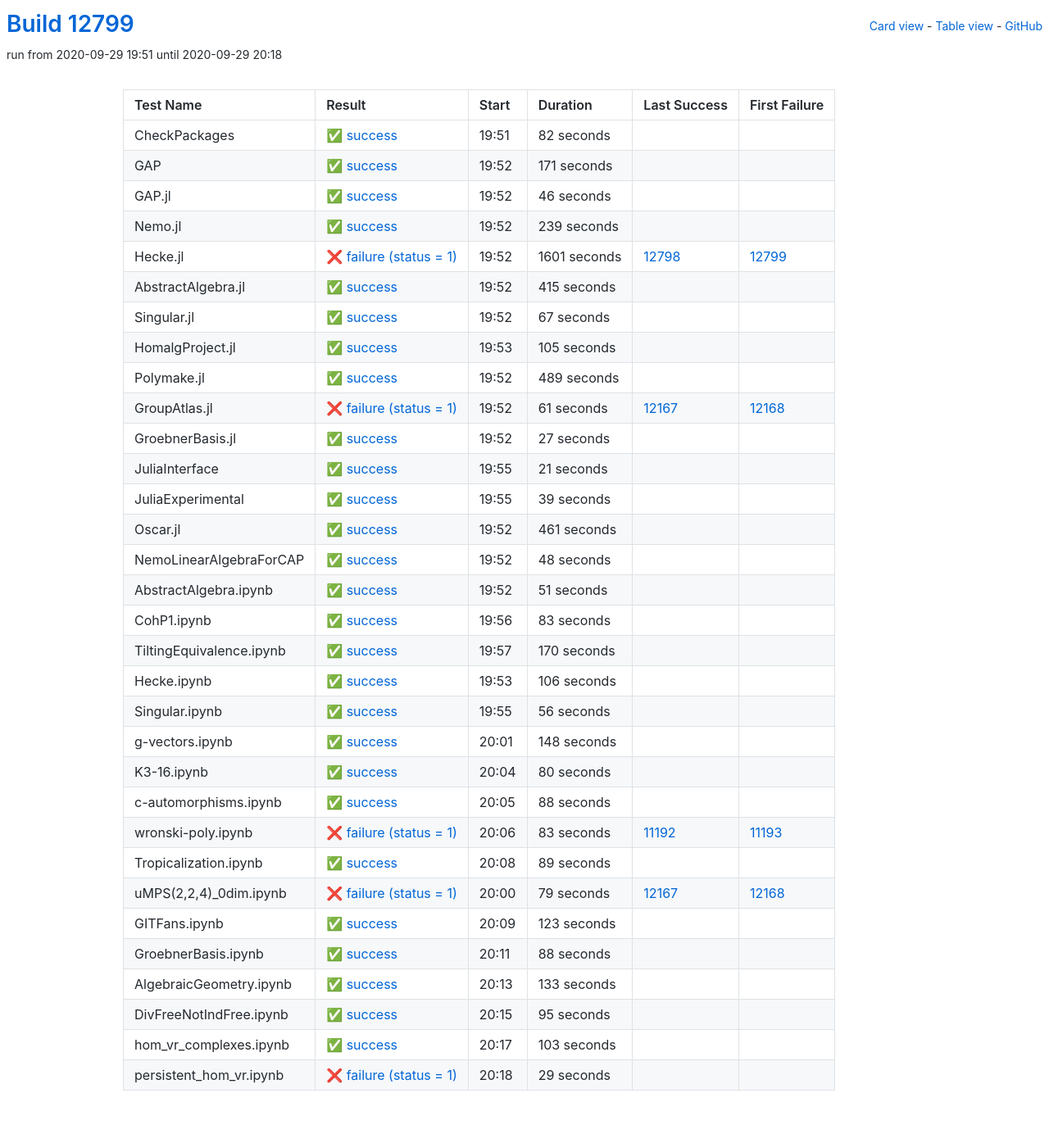
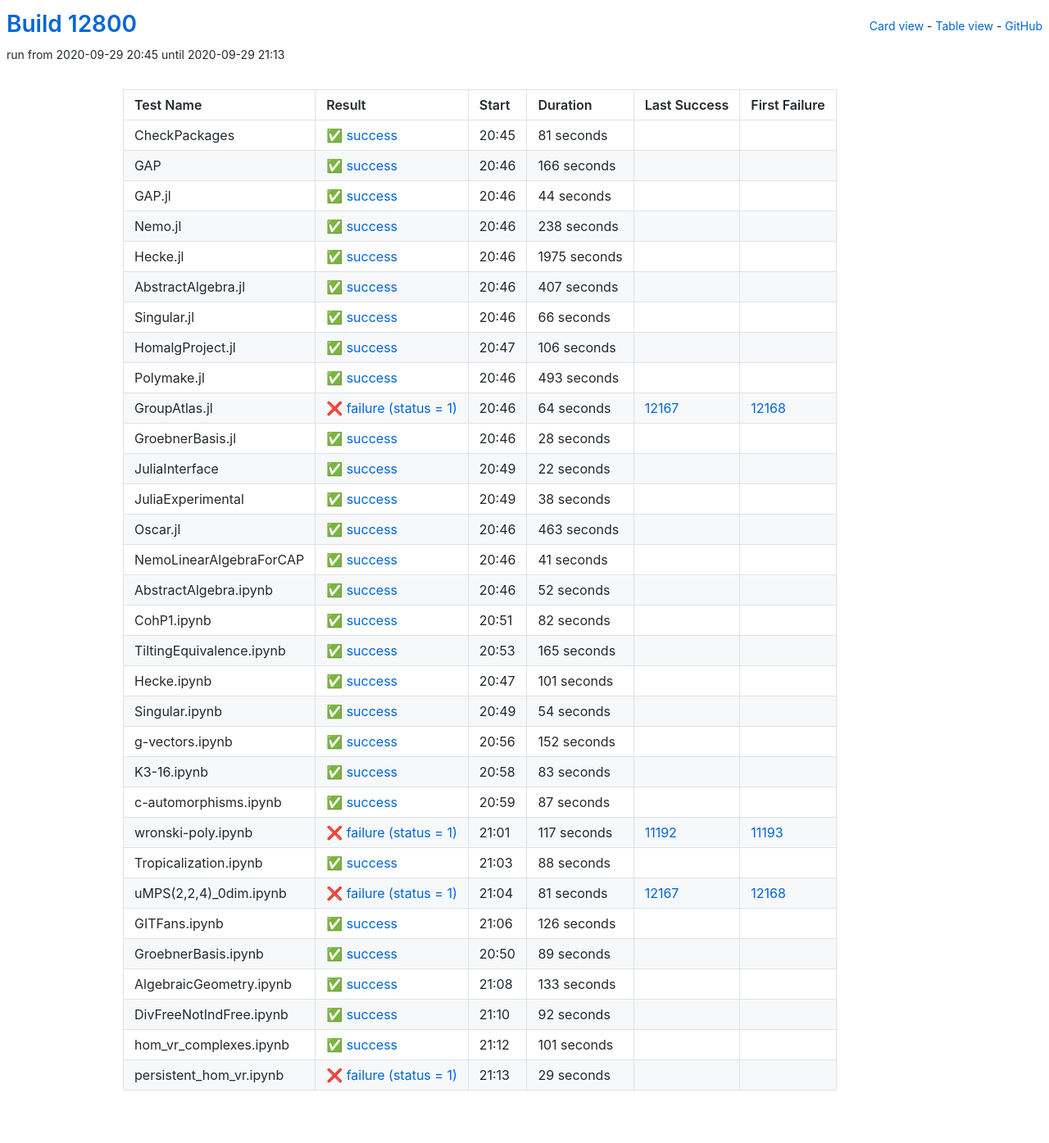
Before and after one commit to oscar-system/oscar-ci-status, a Jekyll site: the page built from table.html, in a window 1280 px wide. Shown: the whole page at 82% size. Built offline with Jekyll 4.4.1, drawn with Linux system fonts in a browser that asks for light colours.

Commit message:
Build #12800

```diff
--- a/_data/ci.yml
+++ b/_data/ci.yml
@@ -1,6 +1,6 @@
 ---
-build: 12799
-build_url: https://oscarci.mathematik.uni-kl.de/job/oscar/12799/
+build: 12800
+build_url: https://oscarci.mathematik.uni-kl.de/job/oscar/12800/
 job: oscar
 organization: oscar-system
 repo: oscar-ci-status
@@ -8,8 +8,200 @@
 tests:
 - name: CheckPackages
   id: checkpackages
-  log: https://oscarci.mathematik.uni-kl.de/job/oscar/12799/artifact/logs/build-12799/CheckPackages.log
-  start: 2020-09-29 19:51
+  log: https://oscarci.mathematik.uni-kl.de/job/oscar/12800/artifact/logs/build-12800/CheckPackages.log
+  start: 2020-09-29 20:45
+  success: true
+  exitcode: 0
+  status: success
+  duration: 81
+  last_success: false
+  last_success_url:
+  first_failure: false
+  first_failure_url:
+- name: GAP
+  id: gap
+  log: https://oscarci.mathematik.uni-kl.de/job/oscar/12800/artifact/logs/build-12800/GAP.log
+  start: 2020-09-29 20:46
+  success: true
+  exitcode: 0
+  status: success
+  duration: 166
+  last_success: false
+  last_success_url:
+  first_failure: false
+  first_failure_url:
+- name: GAP.jl
+  id: gap-jl
+  log: https://oscarci.mathematik.uni-kl.de/job/oscar/12800/artifact/logs/build-12800/GAP.jl.log
+  start: 2020-09-29 20:46
+  success: true
+  exitcode: 0
+  status: success
+  duration: 44
+  last_success: false
+  last_success_url:
+  first_failure: false
+  first_failure_url:
+- name: Nemo.jl
+  id: nemo-jl
+  log: https://oscarci.mathematik.uni-kl.de/job/oscar/12800/artifact/logs/build-12800/Nemo.jl.log
+  start: 2020-09-29 20:46
+  success: true
+  exitcode: 0
+  status: success
+  duration: 238
+  last_success: false
+  last_success_url:
+  first_failure: false
+  first_failure_url:
+- name: Hecke.jl
+  id: hecke-jl
+  log: https://oscarci.mathematik.uni-kl.de/job/oscar/12800/artifact/logs/build-12800/Hecke.jl.log
+  start: 2020-09-29 20:46
+  success: true
+  exitcode: 0
+  status: success
+  duration: 1975
+  last_success: false
+  last_success_url:
+  first_failure: false
+  first_failure_url:
+- name: AbstractAlgebra.jl
+  id: abstractalgebra-jl
+  log: https://oscarci.mathematik.uni-kl.de/job/oscar/12800/artifact/logs/build-12800/AbstractAlgebra.jl.log
+  start: 2020-09-29 20:46
+  success: true
+  exitcode: 0
+  status: success
+  duration: 407
+  last_success: false
+  last_success_url:
+  first_failure: false
+  first_failure_url:
+- name: Singular.jl
+  id: singular-jl
+  log: https://oscarci.mathematik.uni-kl.de/job/oscar/12800/artifact/logs/build-12800/Singular.jl.log
+  start: 2020-09-29 20:46
+  success: true
+  exitcode: 0
+  status: success
+  duration: 66
+  last_success: false
+  last_success_url:
+  first_failure: false
+  first_failure_url:
+- name: HomalgProject.jl
+  id: homalgproject-jl
+  log: https://oscarci.mathematik.uni-kl.de/job/oscar/12800/artifact/logs/build-12800/HomalgProject.jl.log
+  start: 2020-09-29 20:47
+  success: true
+  exitcode: 0
+  status: success
+  duration: 106
+  last_success: false
+  last_success_url:
+  first_failure: false
+  first_failure_url:
+- name: Polymake.jl
+  id: polymake-jl
+  log: https://oscarci.mathematik.uni-kl.de/job/oscar/12800/artifact/logs/build-12800/Polymake.jl.log
+  start: 2020-09-29 20:46
+  success: true
+  exitcode: 0
+  status: success
+  duration: 493
+  last_success: false
+  last_success_url:
+  first_failure: false
+  first_failure_url:
+- name: GroupAtlas.jl
+  id: groupatlas-jl
+  log: https://oscarci.mathematik.uni-kl.de/job/oscar/12800/artifact/logs/build-12800/GroupAtlas.jl.log
+  start: 2020-09-29 20:46
+  success: false
+  exitcode: 1
+  status: failure
+  duration: 64
+  last_success: 12167
+  last_success_url: https://oscarci.mathematik.uni-kl.de/job/oscar/12167/
+  first_failure: 12168
+  first_failure_url: https://oscarci.mathematik.uni-kl.de/job/oscar/12168/
+- name: GroebnerBasis.jl
+  id: groebnerbasis-jl
+  log: https://oscarci.mathematik.uni-kl.de/job/oscar/12800/artifact/logs/build-12800/GroebnerBasis.jl.log
+  start: 2020-09-29 20:46
+  success: true
+  exitcode: 0
+  status: success
+  duration: 28
+  last_success: false
+  last_success_url:
+  first_failure: false
+  first_failure_url:
+- name: JuliaInterface
+  id: juliainterface
+  log: https://oscarci.mathematik.uni-kl.de/job/oscar/12800/artifact/logs/build-12800/JuliaInterface.log
+  start: 2020-09-29 20:49
+  success: true
+  exitcode: 0
+  status: success
+  duration: 22
+  last_success: false
+  last_success_url:
+  first_failure: false
+  first_failure_url:
+- name: JuliaExperimental
+  id: juliaexperimental
+  log: https://oscarci.mathematik.uni-kl.de/job/oscar/12800/artifact/logs/build-12800/JuliaExperimental.log
+  start: 2020-09-29 20:49
+  success: true
+  exitcode: 0
+  status: success
+  duration: 38
+  last_success: false
+  last_success_url:
+  first_failure: false
+  first_failure_url:
+- name: Oscar.jl
+  id: oscar-jl
+  log: https://oscarci.mathematik.uni-kl.de/job/oscar/12800/artifact/logs/build-12800/Oscar.jl.log
+  start: 2020-09-29 20:46
+  success: true
+  exitcode: 0
+  status: success
+  duration: 463
+  last_success: false
+  last_success_url:
+  first_failure: false
+  first_failure_url:
+- name: NemoLinearAlgebraForCAP
+  id: nemolinearalgebraforcap
+  log: https://oscarci.mathematik.uni-kl.de/job/oscar/12800/artifact/logs/build-12800/NemoLinearAlgebraForCAP.log
+  start: 2020-09-29 20:46
+  success: true
+  exitcode: 0
+  status: success
+  duration: 41
+  last_success: false
+  last_success_url:
+  first_failure: false
+  first_failure_url:
+- name: AbstractAlgebra.ipynb
+  id: abstractalgebra-ipynb
+  log: https://oscarci.mathematik.uni-kl.de/job/oscar/12800/artifact/logs/build-12800/AbstractAlgebra.ipynb.log
+  start: 2020-09-29 20:46
+  success: true
+  exitcode: 0
+  status: success
+  duration: 52
+  last_success: false
+  last_success_url:
+  first_failure: false
+  first_failure_url:
+- name: CohP1.ipynb
+  id: cohp1-ipynb
+  log: https://oscarci.mathematik.uni-kl.de/job/oscar/12800/artifact/logs/build-12800/CohP1.ipynb.log
+  start: 2020-09-29 20:51
   success: true
   exitcode: 0
   status: success
@@ -18,190 +210,58 @@
   last_success_url:
   first_failure: false
   first_failure_url:
-- name: GAP
-  id: gap
-  log: https://oscarci.mathematik.uni-kl.de/job/oscar/12799/artifact/logs/build-12799/GAP.log
-  start: 2020-09-29 19:52
+- name: TiltingEquivalence.ipynb
+  id: tiltingequivalence-ipynb
+  log: https://oscarci.mathematik.uni-kl.de/job/oscar/12800/artifact/logs/build-12800/TiltingEquivalence.ipynb.log
+  start: 2020-09-29 20:53
   success: true
   exitcode: 0
   status: success
-  duration: 171
+  duration: 165
   last_success: false
   last_success_url:
   first_failure: false
   first_failure_url:
-- name: GAP.jl
-  id: gap-jl
-  log: https://oscarci.mathematik.uni-kl.de/job/oscar/12799/artifact/logs/build-12799/GAP.jl.log
-  start: 2020-09-29 19:52
+- name: Hecke.ipynb
+  id: hecke-ipynb
+  log: https://oscarci.mathematik.uni-kl.de/job/oscar/12800/artifact/logs/build-12800/Hecke.ipynb.log
+  start: 2020-09-29 20:47
   success: true
   exitcode: 0
   status: success
-  duration: 46
+  duration: 101
   last_success: false
   last_success_url:
   first_failure: false
   first_failure_url:
-- name: Nemo.jl
-  id: nemo-jl
-  log: https://oscarci.mathematik.uni-kl.de/job/oscar/12799/artifact/logs/build-12799/Nemo.jl.log
-  start: 2020-09-29 19:52
+- name: Singular.ipynb
+  id: singular-ipynb
+  log: https://oscarci.mathematik.uni-kl.de/job/oscar/12800/artifact/logs/build-12800/Singular.ipynb.log
+  start: 2020-09-29 20:49
   success: true
   exitcode: 0
   status: success
-  duration: 239
+  duration: 54
   last_success: false
   last_success_url:
   first_failure: false
   first_failure_url:
-- name: Hecke.jl
-  id: hecke-jl
-  log: https://oscarci.mathematik.uni-kl.de/job/oscar/12799/artifact/logs/build-12799/Hecke.jl.log
-  start: 2020-09-29 19:52
-  success: false
-  exitcode: 1
-  status: failure
-  duration: 1601
-  last_success: 12798
-  last_success_url: https://oscarci.mathematik.uni-kl.de/job/oscar/12798/
-  first_failure: 12799
-  first_failure_url: https://oscarci.mathematik.uni-kl.de/job/oscar/12799/
-- name: AbstractAlgebra.jl
-  id: abstractalgebra-jl
-  log: https://oscarci.mathematik.uni-kl.de/job/oscar/12799/artifact/logs/build-12799/AbstractAlgebra.jl.log
-  start: 2020-09-29 19:52
+- name: g-vectors.ipynb
+  id: g-vectors-ipynb
+  log: https://oscarci.mathematik.uni-kl.de/job/oscar/12800/artifact/logs/build-12800/g-vectors.ipynb.log
+  start: 2020-09-29 20:56
   success: true
   exitcode: 0
   status: success
-  duration: 415
+  duration: 152
   last_success: false
   last_success_url:
   first_failure: false
   first_failure_url:
-- name: Singular.jl
-  id: singular-jl
-  log: https://oscarci.mathematik.uni-kl.de/job/oscar/12799/artifact/logs/build-12799/Singular.jl.log
-  start: 2020-09-29 19:52
-  success: true
-  exitcode: 0
-  status: success
-  duration: 67
-  last_success: false
-  last_success_url:
-  first_failure: false
-  first_failure_url:
-- name: HomalgProject.jl
-  id: homalgproject-jl
-  log: https://oscarci.mathematik.uni-kl.de/job/oscar/12799/artifact/logs/build-12799/HomalgProject.jl.log
-  start: 2020-09-29 19:53
-  success: true
-  exitcode: 0
-  status: success
-  duration: 105
-  last_success: false
-  last_success_url:
-  first_failure: false
-  first_failure_url:
-- name: Polymake.jl
-  id: polymake-jl
-  log: https://oscarci.mathematik.uni-kl.de/job/oscar/12799/artifact/logs/build-12799/Polymake.jl.log
-  start: 2020-09-29 19:52
-  success: true
-  exitcode: 0
-  status: success
-  duration: 489
-  last_success: false
-  last_success_url:
-  first_failure: false
-  first_failure_url:
-- name: GroupAtlas.jl
-  id: groupatlas-jl
-  log: https://oscarci.mathematik.uni-kl.de/job/oscar/12799/artifact/logs/build-12799/GroupAtlas.jl.log
-  start: 2020-09-29 19:52
-  success: false
-  exitcode: 1
-  status: failure
-  duration: 61
-  last_success: 12167
-  last_success_url: https://oscarci.mathematik.uni-kl.de/job/oscar/12167/
-  first_failure: 12168
-  first_failure_url: https://oscarci.mathematik.uni-kl.de/job/oscar/12168/
-- name: GroebnerBasis.jl
-  id: groebnerbasis-jl
-  log: https://oscarci.mathematik.uni-kl.de/job/oscar/12799/artifact/logs/build-12799/GroebnerBasis.jl.log
-  start: 2020-09-29 19:52
-  success: true
-  exitcode: 0
-  status: success
-  duration: 27
-  last_success: false
-  last_success_url:
-  first_failure: false
-  first_failure_url:
-- name: JuliaInterface
-  id: juliainterface
-  log: https://oscarci.mathematik.uni-kl.de/job/oscar/12799/artifact/logs/build-12799/JuliaInterface.log
-  start: 2020-09-29 19:55
-  success: true
-  exitcode: 0
-  status: success
-  duration: 21
-  last_success: false
-  last_success_url:
-  first_failure: false
-  first_failure_url:
-- name: JuliaExperimental
-  id: juliaexperimental
-  log: https://oscarci.mathematik.uni-kl.de/job/oscar/12799/artifact/logs/build-12799/JuliaExperimental.log
-  start: 2020-09-29 19:55
-  success: true
-  exitcode: 0
-  status: success
-  duration: 39
-  last_success: false
-  last_success_url:
-  first_failure: false
-  first_failure_url:
-- name: Oscar.jl
-  id: oscar-jl
-  log: https://oscarci.mathematik.uni-kl.de/job/oscar/12799/artifact/logs/build-12799/Oscar.jl.log
-  start: 2020-09-29 19:52
-  success: true
-  exitcode: 0
-  status: success
-  duration: 461
-  last_success: false
-  last_success_url:
-  first_failure: false
-  first_failure_url:
-- name: NemoLinearAlgebraForCAP
-  id: nemolinearalgebraforcap
-  log: https://oscarci.mathematik.uni-kl.de/job/oscar/12799/artifact/logs/build-12799/NemoLinearAlgebraForCAP.log
-  start: 2020-09-29 19:52
-  success: true
-  exitcode: 0
-  status: success
-  duration: 48
-  last_success: false
-  last_success_url:
-  first_failure: false
-  first_failure_url:
-- name: AbstractAlgebra.ipynb
-  id: abstractalgebra-ipynb
-  log: https://oscarci.mathematik.uni-kl.de/job/oscar/12799/artifact/logs/build-12799/AbstractAlgebra.ipynb.log
-  start: 2020-09-29 19:52
-  success: true
-  exitcode: 0
-  status: success
-  duration: 51
-  last_success: false
-  last_success_url:
-  first_failure: false
-  first_failure_url:
-- name: CohP1.ipynb
-  id: cohp1-ipynb
-  log: https://oscarci.mathematik.uni-kl.de/job/oscar/12799/artifact/logs/build-12799/CohP1.ipynb.log
-  start: 2020-09-29 19:56
+- name: K3-16.ipynb
+  id: k3-16-ipynb
+  log: https://oscarci.mathematik.uni-kl.de/job/oscar/12800/artifact/logs/build-12800/K3-16.ipynb.log
+  start: 2020-09-29 20:58
   success: true
   exitcode: 0
   status: success
@@ -210,70 +270,34 @@
   last_success_url:
   first_failure: false
   first_failure_url:
-- name: TiltingEquivalence.ipynb
-  id: tiltingequivalence-ipynb
-  log: https://oscarci.mathematik.uni-kl.de/job/oscar/12799/artifact/logs/build-12799/TiltingEquivalence.ipynb.log
-  start: 2020-09-29 19:57
+- name: c-automorphisms.ipynb
+  id: c-automorphisms-ipynb
+  log: https://oscarci.mathematik.uni-kl.de/job/oscar/12800/artifact/logs/build-12800/c-automorphisms.ipynb.log
+  start: 2020-09-29 20:59
   success: true
   exitcode: 0
   status: success
-  duration: 170
+  duration: 87
   last_success: false
   last_success_url:
   first_failure: false
   first_failure_url:
-- name: Hecke.ipynb
-  id: hecke-ipynb
-  log: https://oscarci.mathematik.uni-kl.de/job/oscar/12799/artifact/logs/build-12799/Hecke.ipynb.log
-  start: 2020-09-29 19:53
-  success: true
-  exitcode: 0
-  status: success
-  duration: 106
-  last_success: false
-  last_success_url:
-  first_failure: false
-  first_failure_url:
-- name: Singular.ipynb
-  id: singular-ipynb
-  log: https://oscarci.mathematik.uni-kl.de/job/oscar/12799/artifact/logs/build-12799/Singular.ipynb.log
-  start: 2020-09-29 19:55
-  success: true
-  exitcode: 0
-  status: success
-  duration: 56
-  last_success: false
-  last_success_url:
-  first_failure: false
-  first_failure_url:
-- name: g-vectors.ipynb
-  id: g-vectors-ipynb
-  log: https://oscarci.mathematik.uni-kl.de/job/oscar/12799/artifact/logs/build-12799/g-vectors.ipynb.log
-  start: 2020-09-29 20:01
-  success: true
-  exitcode: 0
-  status: success
-  duration: 148
-  last_success: false
-  last_success_url:
-  first_failure: false
-  first_failure_url:
-- name: K3-16.ipynb
-  id: k3-16-ipynb
-  log: https://oscarci.mathematik.uni-kl.de/job/oscar/12799/artifact/logs/build-12799/K3-16.ipynb.log
-  start: 2020-09-29 20:04
-  success: true
-  exitcode: 0
-  status: success
-  duration: 80
-  last_success: false
-  last_success_url:
-  first_failure: false
-  first_failure_url:
-- name: c-automorphisms.ipynb
-  id: c-automorphisms-ipynb
-  log: https://oscarci.mathematik.uni-kl.de/job/oscar/12799/artifact/logs/build-12799/c-automorphisms.ipynb.log
-  start: 2020-09-29 20:05
+- name: wronski-poly.ipynb
+  id: wronski-poly-ipynb
+  log: https://oscarci.mathematik.uni-kl.de/job/oscar/12800/artifact/logs/build-12800/wronski-poly.ipynb.log
+  start: 2020-09-29 21:01
+  success: false
+  exitcode: 1
+  status: failure
+  duration: 117
+  last_success: 11192
+  last_success_url: https://oscarci.mathematik.uni-kl.de/job/oscar/11192/
+  first_failure: 11193
+  first_failure_url: https://oscarci.mathematik.uni-kl.de/job/oscar/11193/
+- name: Tropicalization.ipynb
+  id: tropicalization-ipynb
+  log: https://oscarci.mathematik.uni-kl.de/job/oscar/12800/artifact/logs/build-12800/Tropicalization.ipynb.log
+  start: 2020-09-29 21:03
   success: true
   exitcode: 0
   status: success
@@ -282,22 +306,34 @@
   last_success_url:
   first_failure: false
   first_failure_url:
-- name: wronski-poly.ipynb
-  id: wronski-poly-ipynb
-  log: https://oscarci.mathematik.uni-kl.de/job/oscar/12799/artifact/logs/build-12799/wronski-poly.ipynb.log
-  start: 2020-09-29 20:06
+- name: uMPS(2,2,4)_0dim.ipynb
+  id: umps-2-2-4-0dim-ipynb
+  log: https://oscarci.mathematik.uni-kl.de/job/oscar/12800/artifact/logs/build-12800/uMPS-2-2-4-_0dim.ipynb.log
+  start: 2020-09-29 21:04
   success: false
   exitcode: 1
   status: failure
-  duration: 83
-  last_success: 11192
-  last_success_url: https://oscarci.mathematik.uni-kl.de/job/oscar/11192/
-  first_failure: 11193
-  first_failure_url: https://oscarci.mathematik.uni-kl.de/job/oscar/11193/
-- name: Tropicalization.ipynb
-  id: tropicalization-ipynb
-  log: https://oscarci.mathematik.uni-kl.de/job/oscar/12799/artifact/logs/build-12799/Tropicalization.ipynb.log
-  start: 2020-09-29 20:08
+  duration: 81
+  last_success: 12167
+  last_success_url: https://oscarci.mathematik.uni-kl.de/job/oscar/12167/
+  first_failure: 12168
+  first_failure_url: https://oscarci.mathematik.uni-kl.de/job/oscar/12168/
+- name: GITFans.ipynb
+  id: gitfans-ipynb
+  log: https://oscarci.mathematik.uni-kl.de/job/oscar/12800/artifact/logs/build-12800/GITFans.ipynb.log
+  start: 2020-09-29 21:06
+  success: true
+  exitcode: 0
+  status: success
+  duration: 126
+  last_success: false
+  last_success_url:
+  first_failure: false
+  first_failure_url:
+- name: GroebnerBasis.ipynb
+  id: groebnerbasis-ipynb
+  log: https://oscarci.mathematik.uni-kl.de/job/oscar/12800/artifact/logs/build-12800/GroebnerBasis.ipynb.log
+  start: 2020-09-29 20:50
   success: true
   exitcode: 0
   status: success
@@ -306,46 +342,10 @@
   last_success_url:
   first_failure: false
   first_failure_url:
-- name: uMPS(2,2,4)_0dim.ipynb
-  id: umps-2-2-4-0dim-ipynb
-  log: https://oscarci.mathematik.uni-kl.de/job/oscar/12799/artifact/logs/build-12799/uMPS-2-2-4-_0dim.ipynb.log
-  start: 2020-09-29 20:00
-  success: false
-  exitcode: 1
-  status: failure
-  duration: 79
-  last_success: 12167
-  last_success_url: https://oscarci.mathematik.uni-kl.de/job/oscar/12167/
-  first_failure: 12168
-  first_failure_url: https://oscarci.mathematik.uni-kl.de/job/oscar/12168/
-- name: GITFans.ipynb
-  id: gitfans-ipynb
-  log: https://oscarci.mathematik.uni-kl.de/job/oscar/12799/artifact/logs/build-12799/GITFans.ipynb.log
-  start: 2020-09-29 20:09
-  success: true
-  exitcode: 0
-  status: success
-  duration: 123
-  last_success: false
-  last_success_url:
-  first_failure: false
-  first_failure_url:
-- name: GroebnerBasis.ipynb
-  id: groebnerbasis-ipynb
-  log: https://oscarci.mathematik.uni-kl.de/job/oscar/12799/artifact/logs/build-12799/GroebnerBasis.ipynb.log
-  start: 2020-09-29 20:11
-  success: true
-  exitcode: 0
-  status: success
-  duration: 88
-  last_success: false
-  last_success_url:
-  first_failure: false
-  first_failure_url:
 - name: AlgebraicGeometry.ipynb
   id: algebraicgeometry-ipynb
-  log: https://oscarci.mathematik.uni-kl.de/job/oscar/12799/artifact/logs/build-12799/AlgebraicGeometry.ipynb.log
-  start: 2020-09-29 20:13
+  log: https://oscarci.mathematik.uni-kl.de/job/oscar/12800/artifact/logs/build-12800/AlgebraicGeometry.ipynb.log
+  start: 2020-09-29 21:08
   success: true
   exitcode: 0
   status: success
@@ -356,32 +356,32 @@
   first_failure_url:
 - name: DivFreeNotIndFree.ipynb
   id: divfreenotindfree-ipynb
-  log: https://oscarci.mathematik.uni-kl.de/job/oscar/12799/artifact/logs/build-12799/DivFreeNotIndFree.ipynb.log
-  start: 2020-09-29 20:15
+  log: https://oscarci.mathematik.uni-kl.de/job/oscar/12800/artifact/logs/build-12800/DivFreeNotIndFree.ipynb.log
+  start: 2020-09-29 21:10
   success: true
   exitcode: 0
   status: success
-  duration: 95
+  duration: 92
   last_success: false
   last_success_url:
   first_failure: false
   first_failure_url:
 - name: hom_vr_complexes.ipynb
   id: hom-vr-complexes-ipynb
-  log: https://oscarci.mathematik.uni-kl.de/job/oscar/12799/artifact/logs/build-12799/hom_vr_complexes.ipynb.log
-  start: 2020-09-29 20:17
+  log: https://oscarci.mathematik.uni-kl.de/job/oscar/12800/artifact/logs/build-12800/hom_vr_complexes.ipynb.log
+  start: 2020-09-29 21:12
   success: true
   exitcode: 0
   status: success
-  duration: 103
+  duration: 101
   last_success: false
   last_success_url:
   first_failure: false
   first_failure_url:
 - name: persistent_hom_vr.ipynb
   id: persistent-hom-vr-ipynb
-  log: https://oscarci.mathematik.uni-kl.de/job/oscar/12799/artifact/logs/build-12799/persistent_hom_vr.ipynb.log
-  start: 2020-09-29 20:18
+  log: https://oscarci.mathematik.uni-kl.de/job/oscar/12800/artifact/logs/build-12800/persistent_hom_vr.ipynb.log
+  start: 2020-09-29 21:13
   success: false
   exitcode: 1
   status: failure
```
Also changed, not shown: README.md.
